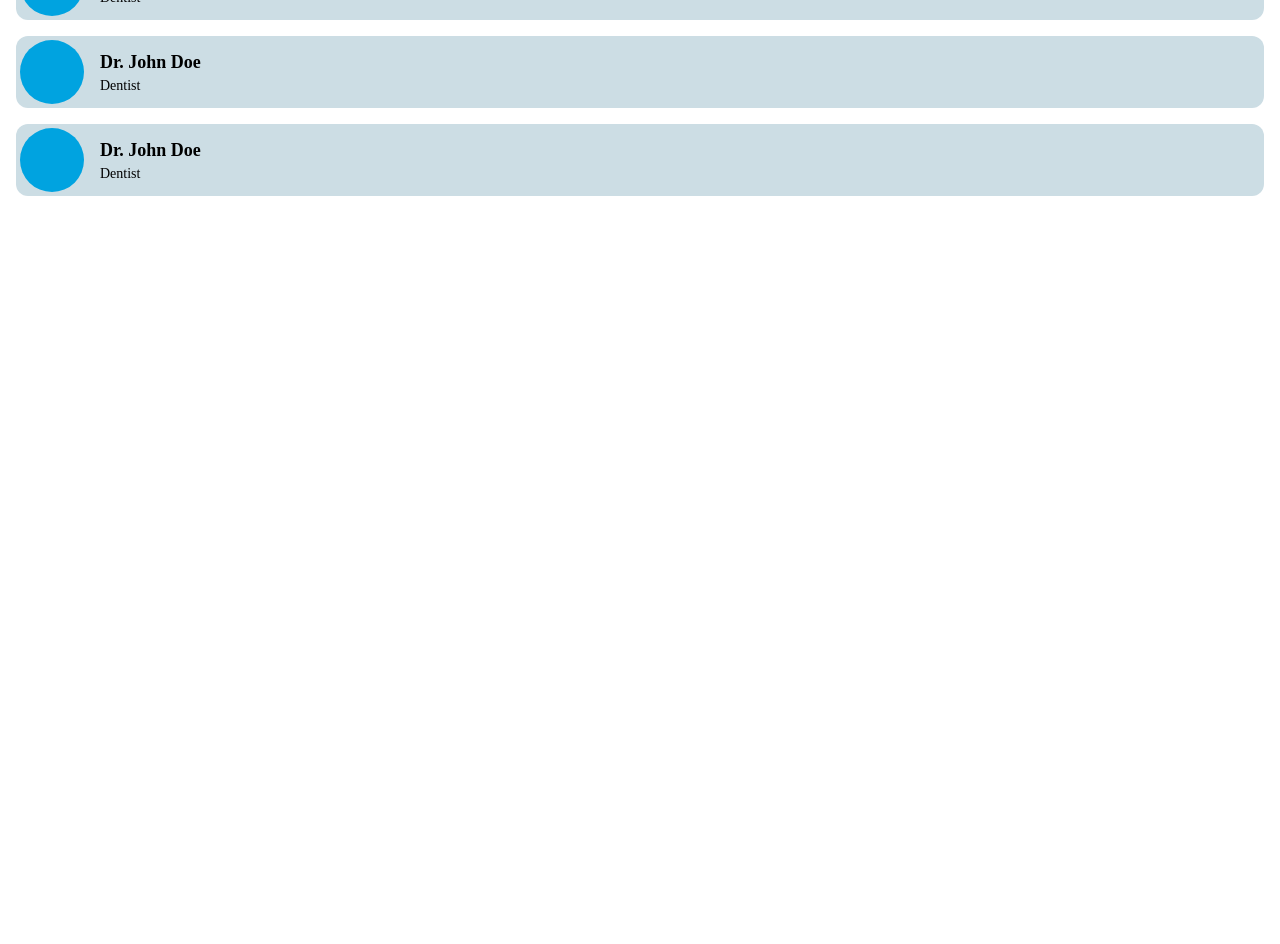
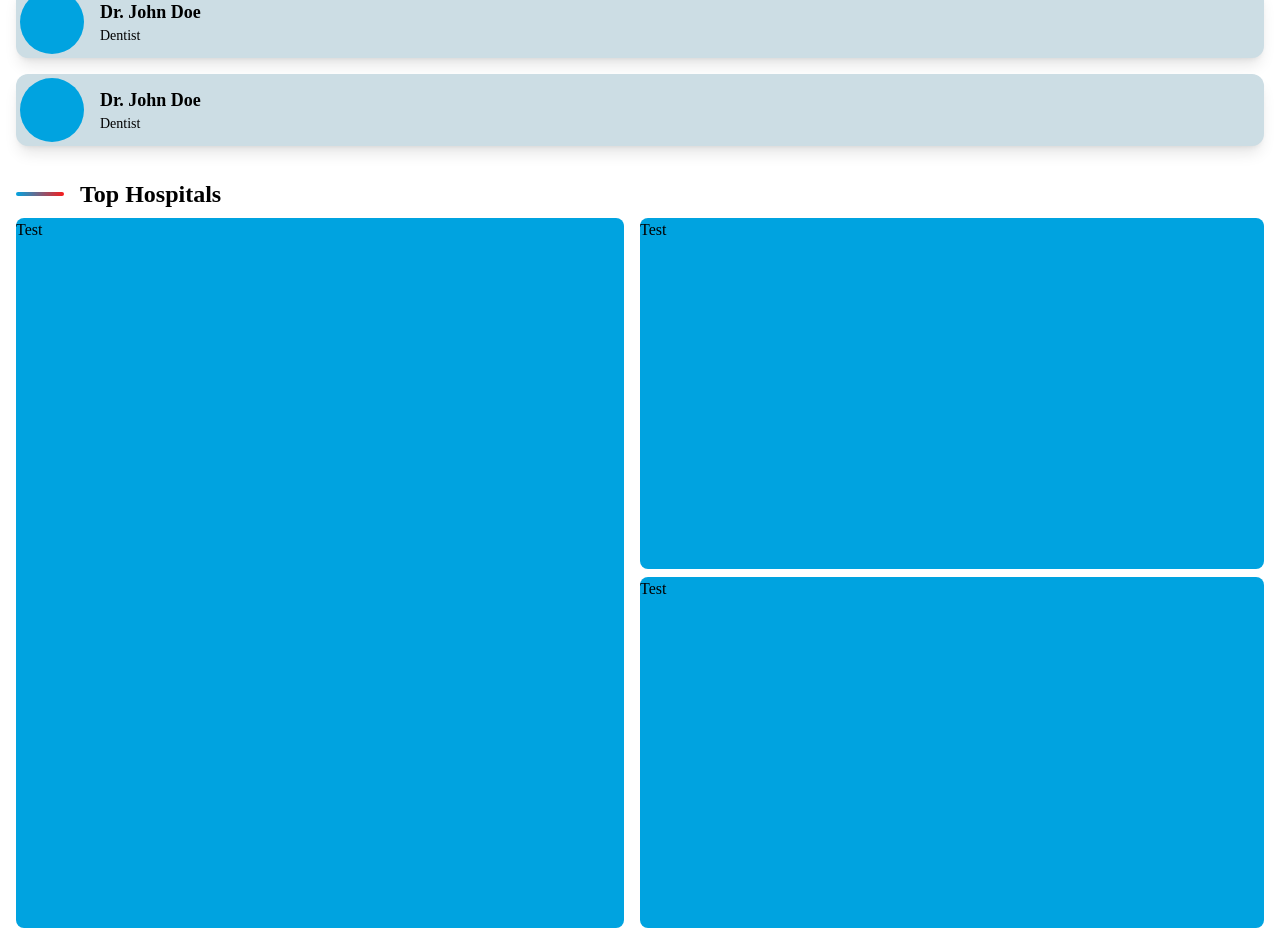
Before and after one commit to chatchatabc/healthhealthabc-frontend, a Next.js app: page / in a window 1280 px wide. Shown: the part 540-1484 px from the top of the page. Before the commit the page ends 800 px from the top, so only its background shows below. Built offline with nearby package versions, Linux system fonts and the light colour scheme.

Commit message:
feat: implemented top hospitals layout

```diff
--- a/src/app/page.tsx
+++ b/src/app/page.tsx
@@ -68,7 +68,6 @@ function Home() {
         <div className="flex items-center">
           <button
             onClick={() => {
-              console.log(testRef);
               if (testRef.current) testRef.current.scrollLeft -= 300;
             }}
             className="w-8 h-8 rounded-full bg-white text-[#00A3E0] border-4 border-[#00A3E0]"
@@ -84,7 +83,7 @@ function Home() {
                 key={specialty}
                 className="snap-start w-1/3 shrink-0 px-2 grid"
               >
-                <div className="bg-[#00A3E0] grid place-items-center min-h-[200px] h-full">
+                <div className="bg-[#00A3E0] grid place-items-center min-h-[150px] h-full">
                   <figure className="text-white">
                     <figcaption>
                       <h3 className="text-center">{specialty}</h3>
@@ -96,7 +95,6 @@ function Home() {
           </ul>
           <button
             onClick={() => {
-              console.log(testRef);
               if (testRef.current) testRef.current.scrollLeft += 300;
             }}
             className="w-8 h-8 rounded-full bg-white text-[#00A3E0] border-4 border-[#00A3E0]"
@@ -109,10 +107,12 @@ function Home() {
       {/* Top Doctors Section */}
       <Section sectionTitle="Top Doctors">
         <ul className="space-y-4">
-          {topDoctors.map((doctor) => (
+          {topDoctors.map((doctor, index) => (
             <li
-              key={doctor.name}
-              className={"bg-[#CCDDE4] rounded-xl overflow-hidden p-1"}
+              key={`${doctor.name}-${index}`}
+              className={
+                "shadow-lg bg-[#CCDDE4] rounded-xl overflow-hidden p-1"
+              }
             >
               <div className="flex items-center space-x-4">
                 <div className="w-16 h-16 rounded-full bg-[#00A3E0]"></div>
@@ -125,6 +125,23 @@ function Home() {
           ))}
         </ul>
       </Section>
+
+      {/* Top Hospitals Section */}
+      <Section sectionTitle="Top Hospitals">
+        <div className="flex space-x-4">
+          <div className="flex-1 bg-[#00A3E0] rounded-lg overflow-hidden">
+            Test
+          </div>
+          <div className="w-1/2 space-y-2">
+            <div className="aspect-video bg-[#00A3E0] rounded-lg overflow-hidden">
+              Test
+            </div>
+            <div className="aspect-video bg-[#00A3E0] rounded-lg overflow-hidden">
+              Test
+            </div>
+          </div>
+        </div>
+      </Section>
     </main>
   );
 }
```
